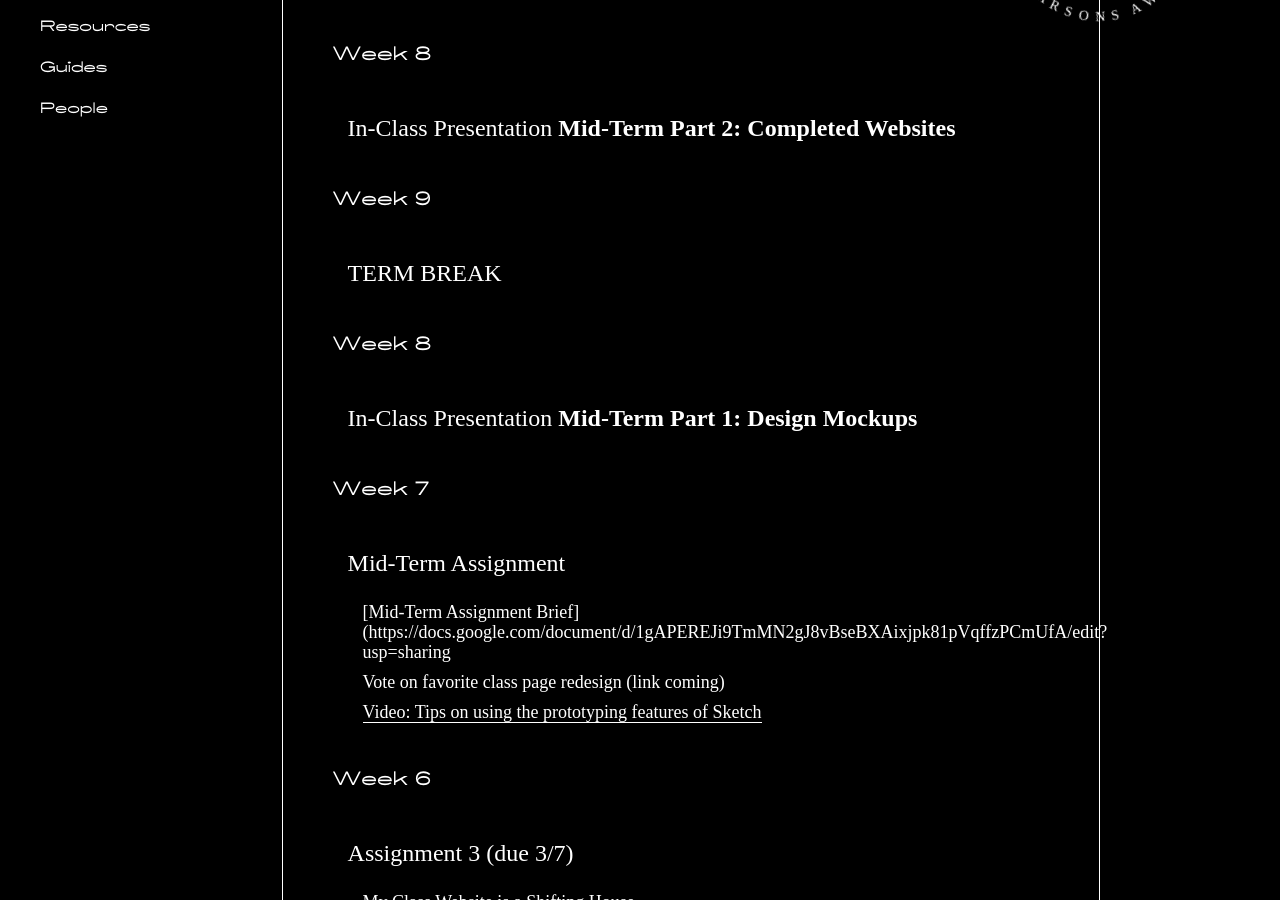
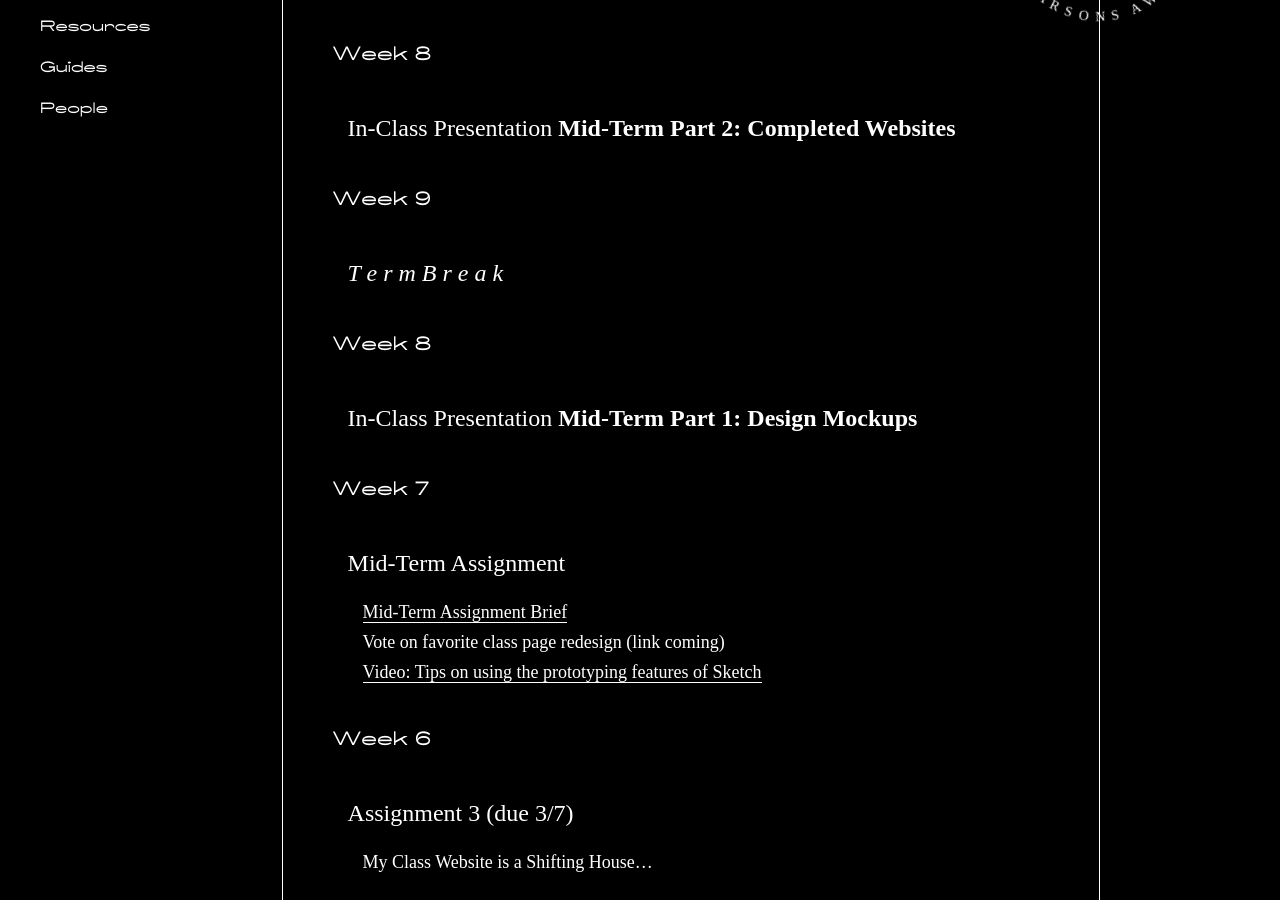
Before and after one commit to patshiu/spring2019webdesignbasics, a Jekyll site: the page built from _pages/assignments.md, in a window 1280 px wide and 900 px high, scrolled down 249 px. Built offline with Jekyll 4.4.1, drawn with Linux system fonts in a browser that asks for light colours; nearby versions of some CDN libraries; our own code applies the rules of GitHub Pages for plain Markdown files.

Commit message:
Adding mid-term

```diff
--- a/_pages/assignments.md
+++ b/_pages/assignments.md
@@ -10,14 +10,14 @@ permalink: /assignments
 
 
 ## Week 9
-#### TERM BREAK
+#### *T e r m   B r e a k*
 
 ## Week 8
 #### In-Class Presentation **Mid-Term Part 1: Design Mockups**
 
 ## Week 7
 #### Mid-Term Assignment
-  * [Mid-Term Assignment Brief](https://docs.google.com/document/d/1gAPEREJi9TmMN2gJ8vBseBXAixjpk81pVqffzPCmUfA/edit?usp=sharing
+  * [Mid-Term Assignment Brief](https://docs.google.com/document/d/1gAPEREJi9TmMN2gJ8vBseBXAixjpk81pVqffzPCmUfA/edit?usp=sharing)
   * Vote on favorite class page redesign (link coming)
   * [Video: Tips on using the prototyping features of Sketch](https://www.youtube.com/watch?v=hE0dycKVCbI)
 
```
